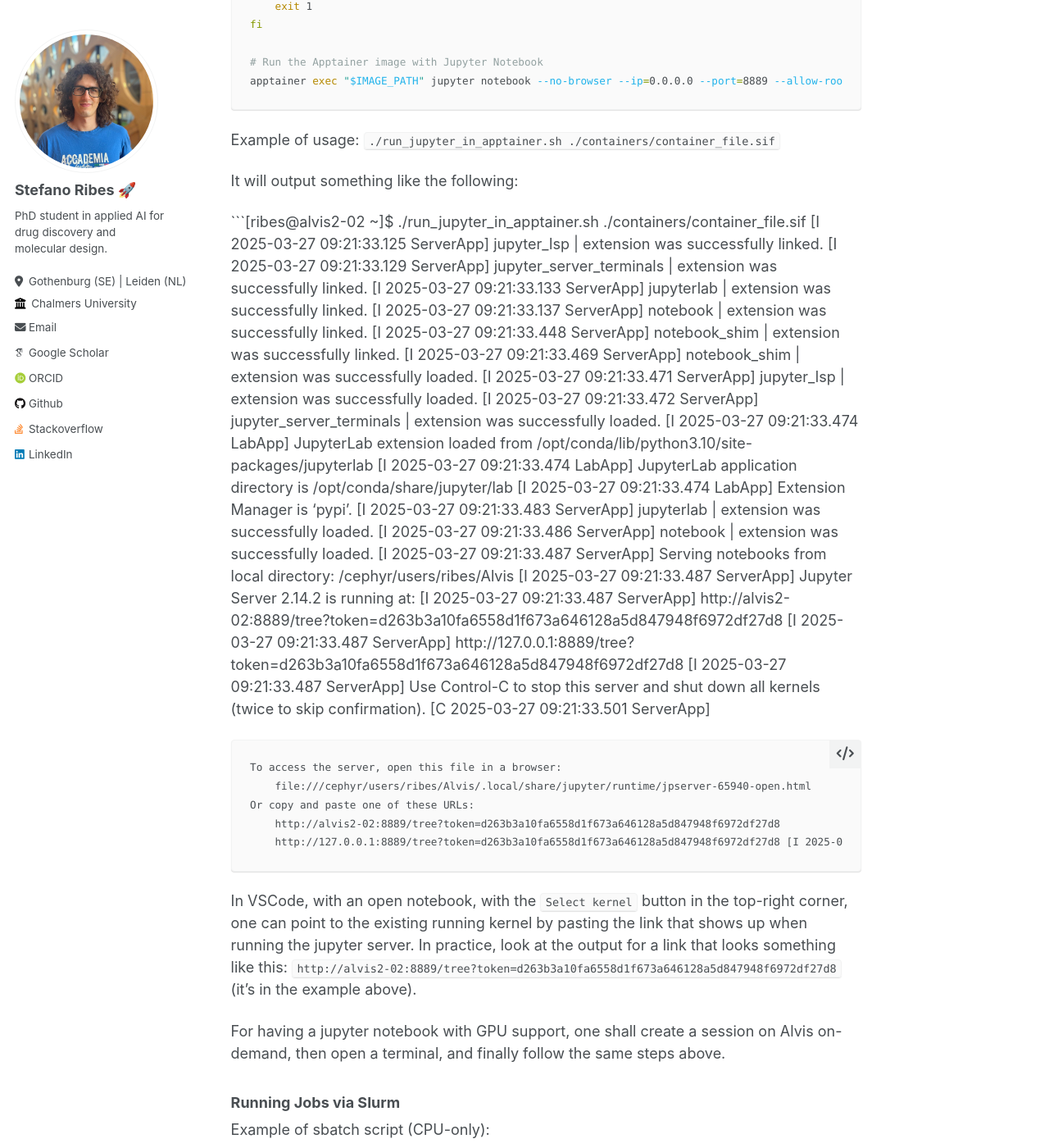
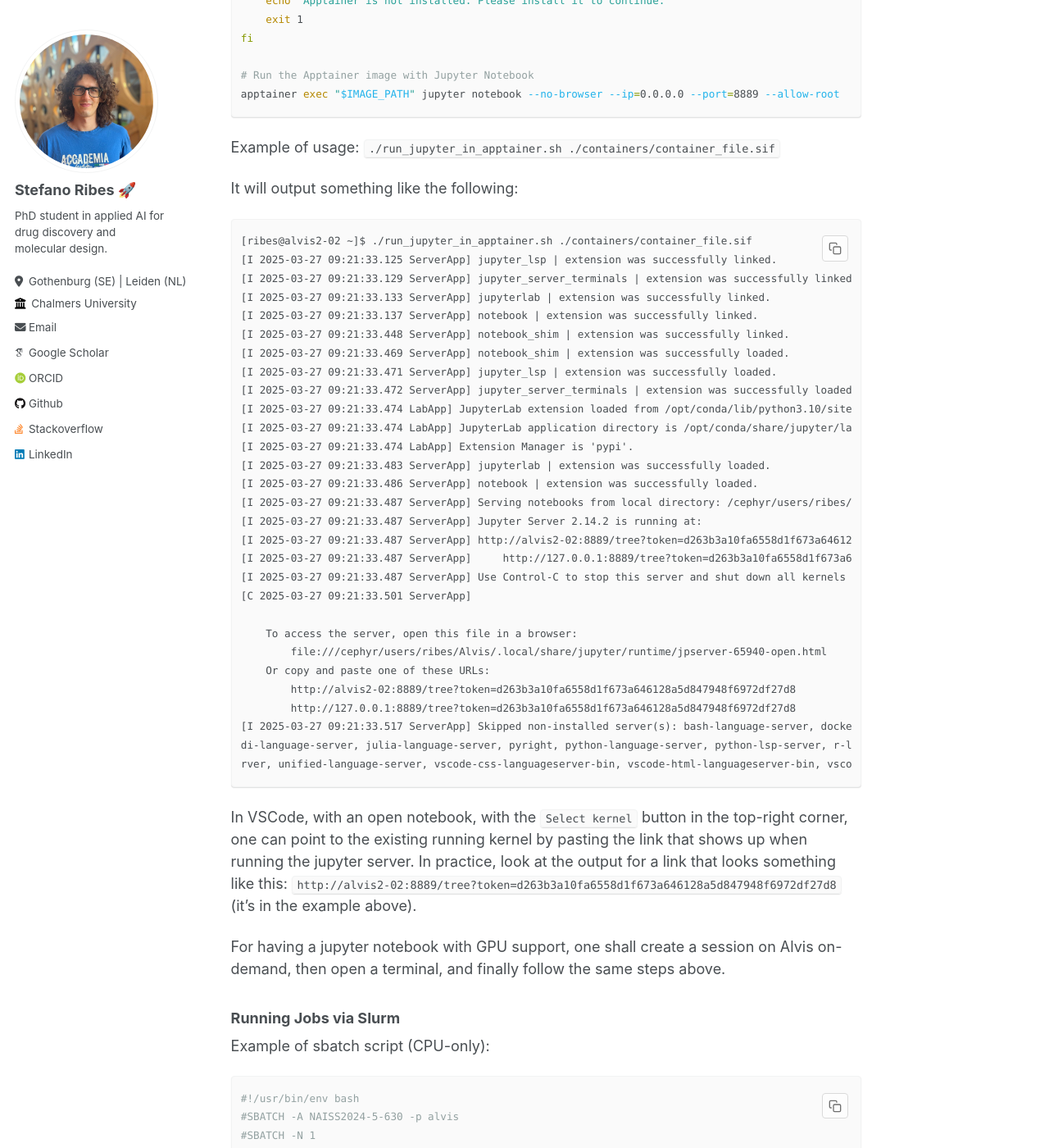
Before and after one commit to ribesstefano/ribesstefano.github.io, a Jekyll site: the page built from _posts/2025-06-27-running-jobs-alvis.md, in a window 1280 px wide and 1400 px high, scrolled down 5456 px. Shown: the whole window at 82% size. Built offline with Jekyll 4.4.1, drawn with Linux system fonts in a browser that asks for light colours; some web fonts are replaced; some of the changed text lies outside the part shown.

Commit message:
Added copy button and posted guidelines on running scripts on Alvis.

````diff
--- a/_includes/scripts.html
+++ b/_includes/scripts.html
@@ -2,3 +2,4 @@
 
 {% include analytics.html %}
 {% include /comments-providers/scripts.html %}
+<script src="{{ base_path }}/assets/js/copy-code.js"></script>
--- a/_posts/2025-06-27-running-jobs-alvis.md
+++ b/_posts/2025-06-27-running-jobs-alvis.md
@@ -26,7 +30,9 @@ To create and use a virtual environment on Alvis with Python 3.11, first `ssh` a
 module load Python/3.11.3-GCCcore-12.3.0
 module load PyTorch/2.1.2-foss-2023a-CUDA-12.1.1
 
-# NOTE: If you try to run the following command without pre-loading the above modules, Alvis will complain and tell that python3 is not even an available command.
+# NOTE: If you try to run the following command without pre-loading the above
+# modules, Alvis will complain and tell that python3 is not even an available
+# command.
 python3 -m venv my-env-name
 ```
 
@@ -220,7 +226,8 @@ Example of usage: `./run_jupyter_in_apptainer.sh ./containers/container_file.sif
 
 It will output something like the following:
 
-```[ribes@alvis2-02 ~]$ ./run_jupyter_in_apptainer.sh ./containers/container_file.sif
+```
+[ribes@alvis2-02 ~]$ ./run_jupyter_in_apptainer.sh ./containers/container_file.sif
 [I 2025-03-27 09:21:33.125 ServerApp] jupyter_lsp | extension was successfully linked.
 [I 2025-03-27 09:21:33.129 ServerApp] jupyter_server_terminals | extension was successfully linked.
 [I 2025-03-27 09:21:33.133 ServerApp] jupyterlab | extension was successfully linked.
--- a/_sass/_base.scss
+++ b/_sass/_base.scss
@@ -317,3 +317,71 @@ b, i, strong, em, blockquote, p, q, span, figure, img, h1, h2, header, input, a,
   -webkit-transition: $global-transition;
   transition: $global-transition;
 }
+
+// ...existing code...
+
+/* ==========================================================================
+   Copy-Code
+   ========================================================================== */
+
+/* Hide default code action buttons */
+.code-action,
+.highlight-copy-btn,
+button[title*="Copy code"],
+.highlight-toolbar {
+  display: none !important;
+}
+
+.code-block-wrapper {
+  position: relative;
+  margin-top: 0.25em;
+  margin-bottom: 0.25em;
+}
+
+.copy-code-button {
+  position: absolute;
+  top: 0.25em;
+  right: 0.25em;
+  padding: 0.4em;
+  background-color: rgba(255, 255, 255, 0.9);
+  border: 1px solid #ccc;
+  border-radius: 4px;
+  cursor: pointer;
+  transition: all 0.2s ease;
+  z-index: 10;
+  display: flex;
+  align-items: center;
+  justify-content: center;
+  opacity: 0.7;
+}
+
+.copy-code-button:hover {
+  background-color: rgba(255, 255, 255, 0.95);
+  opacity: 1;
+}
+
+.copy-code-button.copied {
+  background-color: #4CAF50;
+  color: white;
+  border-color: #4CAF50;
+  opacity: 1;
+}
+
+.copy-code-button.copied svg {
+  stroke: white;
+}
+
+.copy-code-button.error {
+  background-color: #f44336;
+  color: white;
+  border-color: #f44336;
+}
+
+.copy-code-button:active {
+  transform: scale(0.95);
+}
+
+.copy-code-button svg {
+  display: block;
+  stroke: #333;
+}
--- a/_sass/_syntax.scss
+++ b/_sass/_syntax.scss
@@ -5,26 +5,15 @@
 div.highlighter-rouge, figure.highlight {
   position: relative;
   margin-bottom: 1em;
-  padding: 1em;
+  padding: 0.5em;
   border: 1px solid $border-color;
   border-radius: $border-radius;
   background-color: $code-background-color;
   box-shadow: $box-shadow;
   font-size: $type-size-4;
 
-  &:before {
-    position: absolute;
-    top: 0;
-    right: 0;
-    padding: 0.5em;
-    background-color: $lighter-gray;
-    content: "\f121";
-    font-family: "Font Awesome 6 Free" !important;
-    font-size: $type-size-6;
-    line-height: 1;
-    text-transform: none;
-    speak: none;
-  }
+  // Removed the &:before block that was displaying the </> icon
+  // This has been replaced with a custom copy button
 
   .highlight {
     margin: 0;
--- /dev/null
+++ b/assets/js/copy-code.js
@@ -0,0 +1,54 @@
+document.addEventListener('DOMContentLoaded', function() {
+  // Find all code blocks
+  const codeBlocks = document.querySelectorAll('pre');
+
+  codeBlocks.forEach(function(codeBlock) {
+    // Remove any existing code action buttons (like the </> symbol)
+    const existingButtons = codeBlock.parentNode.querySelectorAll('.code-action, .highlight-copy-btn, button[title*="Copy"]');
+    existingButtons.forEach(btn => btn.remove());
+
+    // Check if wrapper already exists
+    if (codeBlock.parentNode.classList.contains('code-block-wrapper')) {
+      return;
+    }
+
+    // Create a wrapper div
+    const wrapper = document.createElement('div');
+    wrapper.className = 'code-block-wrapper';
+
+    // Create copy button
+    const copyButton = document.createElement('button');
+    copyButton.className = 'copy-code-button';
+    copyButton.innerHTML = '<svg xmlns="http://www.w3.org/2000/svg" width="16" height="16" viewBox="0 0 24 24" fill="none" stroke="currentColor" stroke-width="2" stroke-linecap="round" stroke-linejoin="round"><rect x="9" y="9" width="13" height="13" rx="2" ry="2"></rect><path d="M5 15H4a2 2 0 0 1-2-2V4a2 2 0 0 1 2-2h9a2 2 0 0 1 2 2v1"></path></svg>';
+    copyButton.setAttribute('aria-label', 'Copy code to clipboard');
+    copyButton.setAttribute('title', 'Copy to clipboard');
+
+    // Wrap the code block
+    codeBlock.parentNode.insertBefore(wrapper, codeBlock);
+    wrapper.appendChild(copyButton);
+    wrapper.appendChild(codeBlock);
+
+    // Add click event to copy button
+    copyButton.addEventListener('click', function() {
+      const code = codeBlock.querySelector('code') || codeBlock;
+      const text = code.textContent;
+
+      navigator.clipboard.writeText(text).then(function() {
+        // Change button appearance temporarily
+        copyButton.innerHTML = '<svg xmlns="http://www.w3.org/2000/svg" width="16" height="16" viewBox="0 0 24 24" fill="none" stroke="currentColor" stroke-width="2" stroke-linecap="round" stroke-linejoin="round"><polyline points="20 6 9 17 4 12"></polyline></svg>';
+        copyButton.classList.add('copied');
+
+        setTimeout(function() {
+          copyButton.innerHTML = '<svg xmlns="http://www.w3.org/2000/svg" width="16" height="16" viewBox="0 0 24 24" fill="none" stroke="currentColor" stroke-width="2" stroke-linecap="round" stroke-linejoin="round"><rect x="9" y="9" width="13" height="13" rx="2" ry="2"></rect><path d="M5 15H4a2 2 0 0 1-2-2V4a2 2 0 0 1 2-2h9a2 2 0 0 1 2 2v1"></path></svg>';
+          copyButton.classList.remove('copied');
+        }, 2000);
+      }).catch(function(err) {
+        console.error('Failed to copy text: ', err);
+        copyButton.classList.add('error');
+        setTimeout(function() {
+          copyButton.classList.remove('error');
+        }, 2000);
+      });
+    });
+  });
+});
````
Also changed, not shown: other parts of _posts/2025-06-27-running-jobs-alvis.md (+5 -1 lines), _posts/2025-06-25-drawing-tutorial.md (+4 -2 lines).
